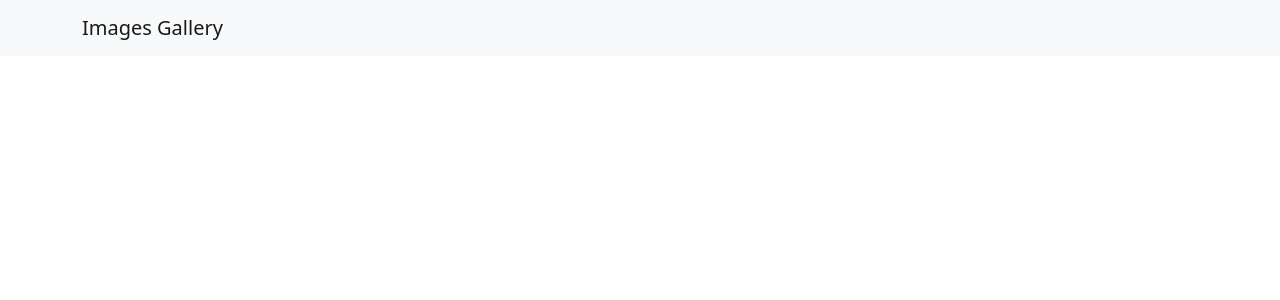
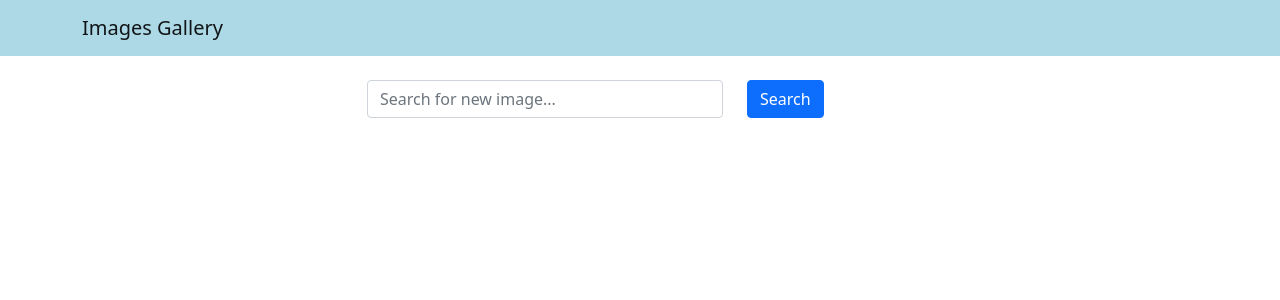
Before and after one commit to Malishkin/images-gallery, a React (Create React App) app in the folder frontend/: page / in a window 1280 px wide. Shown: the top 300 px of the page. Built offline with nearby package versions, Linux system fonts and the light colour scheme.

Commit message:
controlles search component

```diff
--- a/frontend/src/App.js
+++ b/frontend/src/App.js
@@ -1,9 +1,18 @@
 import 'bootstrap/dist/css/bootstrap.min.css';
 import Header from './components/Header';
+import Search from './components/Search';
+import { useState } from 'react';
+
 const App = () => {
+  const [word, setWord]=useState('');
+  const handleSearchSubmit =(e)=>{
+    e.preventDefault();
+    console.log(word);
+  }
   return (
     <div>
       <Header title ="Images Gallery"/>
+      <Search handleSubmit={handleSearchSubmit} word={word} setWord={setWord}/>
     </div>
   );
 };
--- a/frontend/src/components/Header.js
+++ b/frontend/src/components/Header.js
@@ -2,8 +2,11 @@ import React from 'react';
 import { Navbar, Container } from 'react-bootstrap';
 
 const Header = ({title}) => {
+  const navbarStyle = {
+    backgroundColor: 'lightblue'
+};
   return (
-    <Navbar bg='light' variant='light'>
+    <Navbar style={navbarStyle}  variant='light'>
       <Container>
         <Navbar.Brand href='/'>{title}</Navbar.Brand>
       </Container>
--- /dev/null
+++ b/frontend/src/components/Search.js
@@ -0,0 +1,27 @@
+import React from 'react';
+import { Container, Row, Col, Button, Form } from 'react-bootstrap';
+
+const Search = ({ handleSubmit, word, setWord }) => {
+  return (
+    <Container className='mt-4'>
+      <Form onSubmit={handleSubmit}>
+        <Row className='justify-content-center'>
+          <Col xs={6} md={4}>
+            <Form.Control
+              value={word}
+              onChange={(e) => setWord(e.target.value)}
+              placeholder='Search for new image...'
+            />
+          </Col>
+          <Col xs={4} md={2}>
+            <Button variant='primary' type='submit'>
+              Search
+            </Button>
+          </Col>
+        </Row>
+      </Form>
+    </Container>
+  );
+};
+
+export default Search;
```
